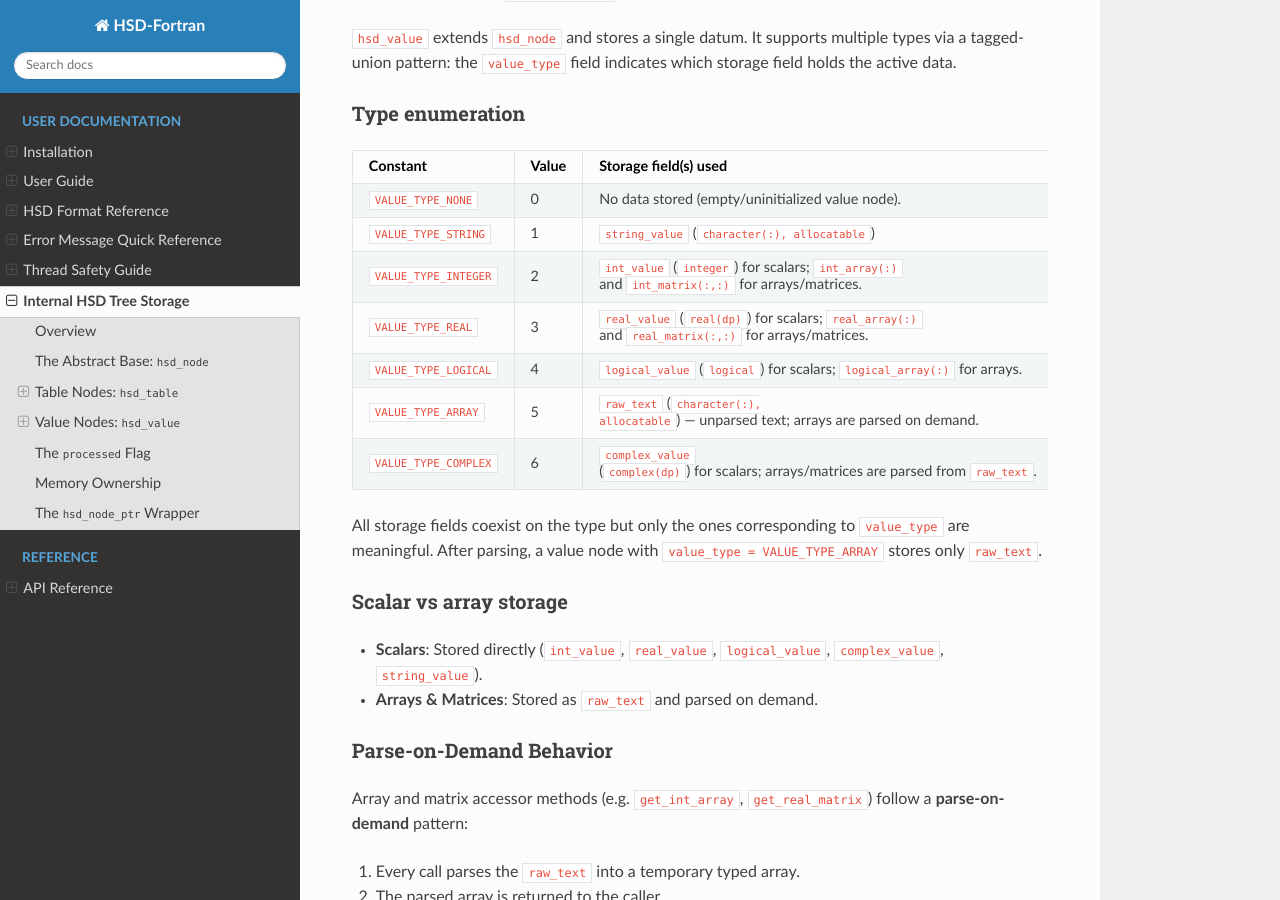
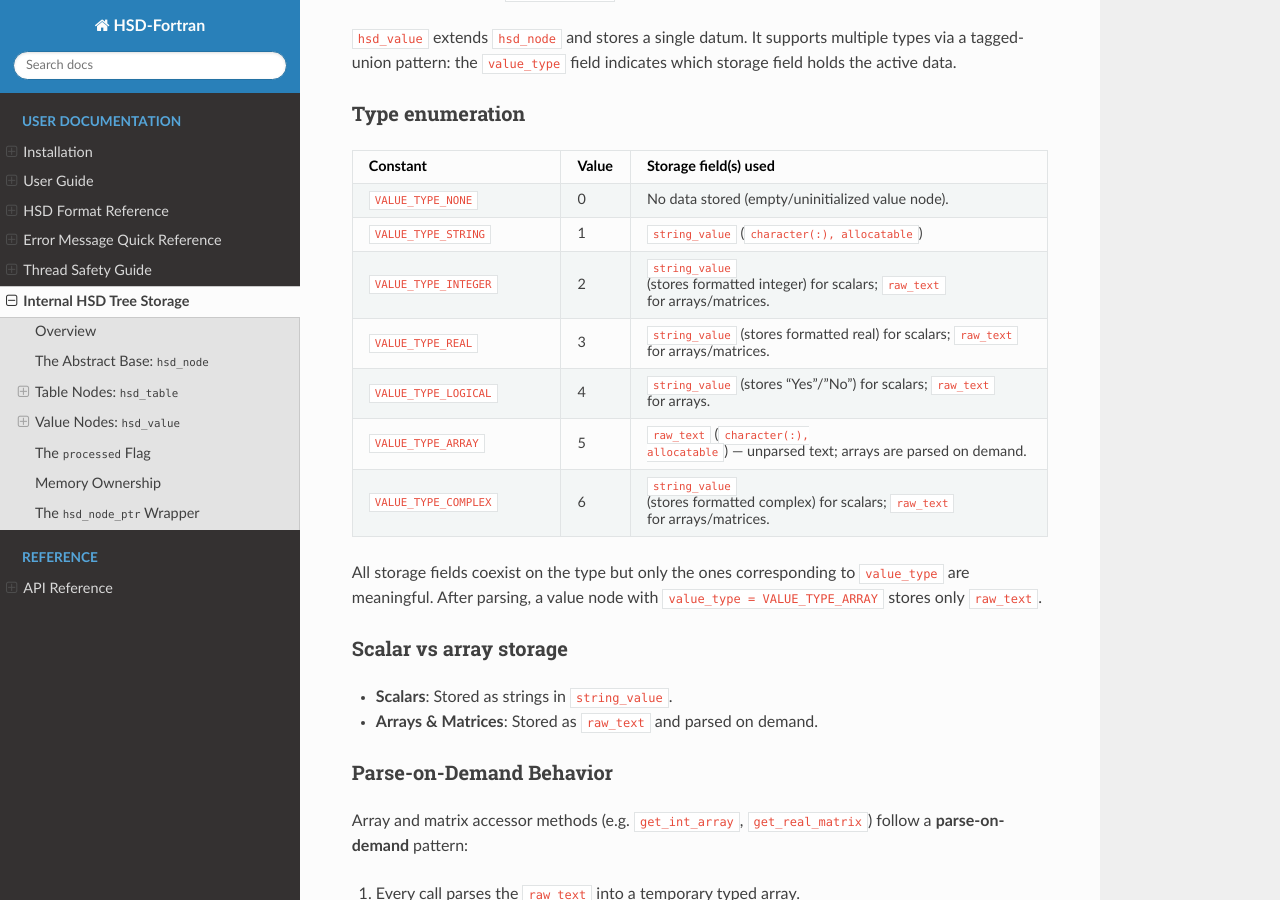
Before and after one commit to elv3rs/hsd-fortran, a Sphinx documentation site: the page built from docs/tree_storage.rst, in a window 1280 px wide and 900 px high, scrolled down 1946 px. Built offline with Sphinx 7.4.7 and the Read the Docs theme 3.1.0, drawn with Linux system fonts in a browser that asks for light colours.

Commit message:
Refactor: Convert internal storage to string-only
Removes int_value, real_value, etc. from hsd_value and stores all scalars as strings. Updates setters to format values to strings (preserving precision) and getters to parse on demand. Simplifies formatter to output stored strings directly.

```diff
--- a/docs/tree_storage.rst
+++ b/docs/tree_storage.rst
@@ -132,19 +132,19 @@ Type enumeration
      - ``string_value`` (``character(:), allocatable``)
    * - ``VALUE_TYPE_INTEGER``
      - 2
-     - ``int_value`` (``integer``) for scalars; ``int_array(:)`` and ``int_matrix(:,:)`` for arrays/matrices.
+     - ``string_value`` (stores formatted integer) for scalars; ``raw_text`` for arrays/matrices.
    * - ``VALUE_TYPE_REAL``
      - 3
-     - ``real_value`` (``real(dp)``) for scalars; ``real_array(:)`` and ``real_matrix(:,:)`` for arrays/matrices.
+     - ``string_value`` (stores formatted real) for scalars; ``raw_text`` for arrays/matrices.
    * - ``VALUE_TYPE_LOGICAL``
      - 4
-     - ``logical_value`` (``logical``) for scalars; ``logical_array(:)`` for arrays.
+     - ``string_value`` (stores "Yes"/"No") for scalars; ``raw_text`` for arrays.
    * - ``VALUE_TYPE_ARRAY``
      - 5
      - ``raw_text`` (``character(:), allocatable``) — unparsed text; arrays are parsed on demand.
    * - ``VALUE_TYPE_COMPLEX``
      - 6
-     - ``complex_value`` (``complex(dp)``) for scalars; arrays/matrices are parsed from ``raw_text``.
+     - ``string_value`` (stores formatted complex) for scalars; ``raw_text`` for arrays/matrices.
 
 All storage fields coexist on the type but only the ones corresponding to
 ``value_type`` are meaningful. After parsing, a value node with ``value_type = VALUE_TYPE_ARRAY``
@@ -153,7 +153,7 @@ stores only ``raw_text``.
 Scalar vs array storage
 ~~~~~~~~~~~~~~~~~~~~~~~
 
-- **Scalars**: Stored directly (``int_value``, ``real_value``, ``logical_value``, ``complex_value``, ``string_value``).
+- **Scalars**: Stored as strings in ``string_value``.
 - **Arrays & Matrices**: Stored as ``raw_text`` and parsed on demand.
 
 .. _parse_on_demand:
```
Also changed, not shown: 7 other files.
